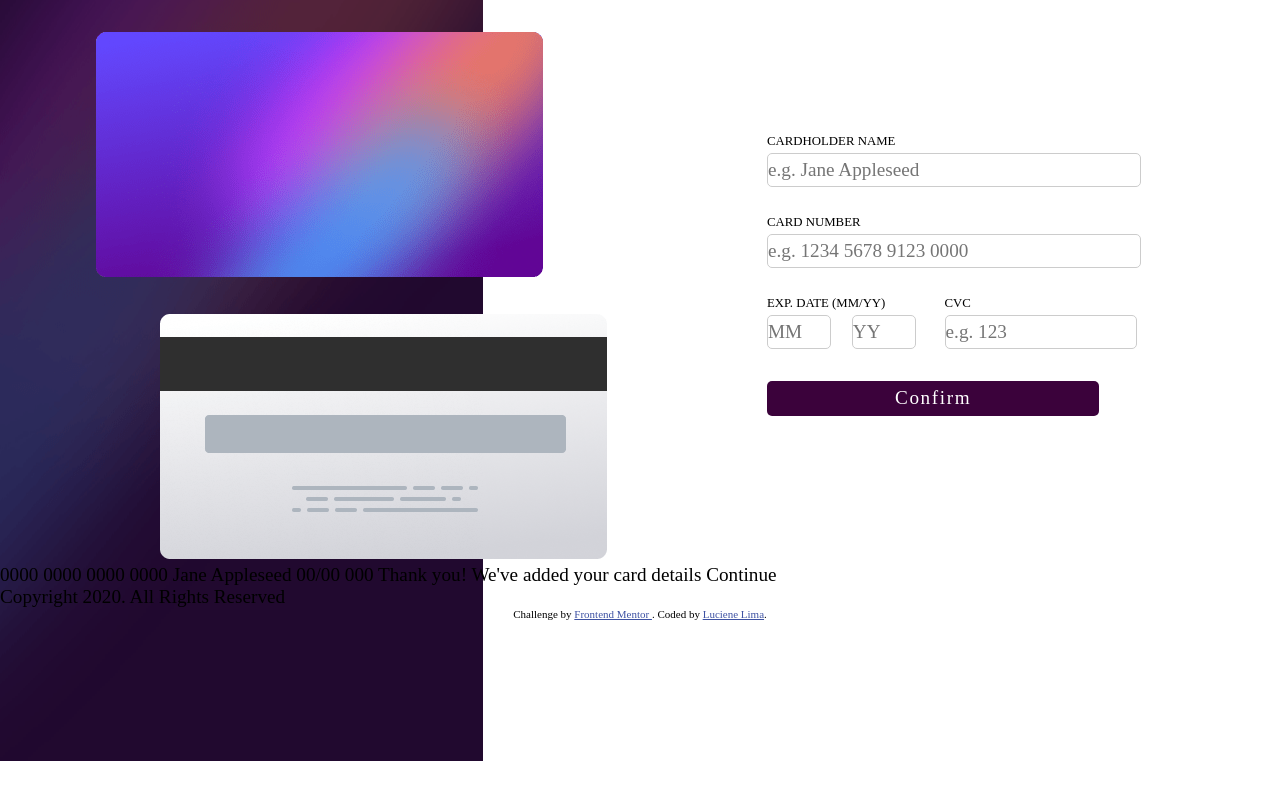
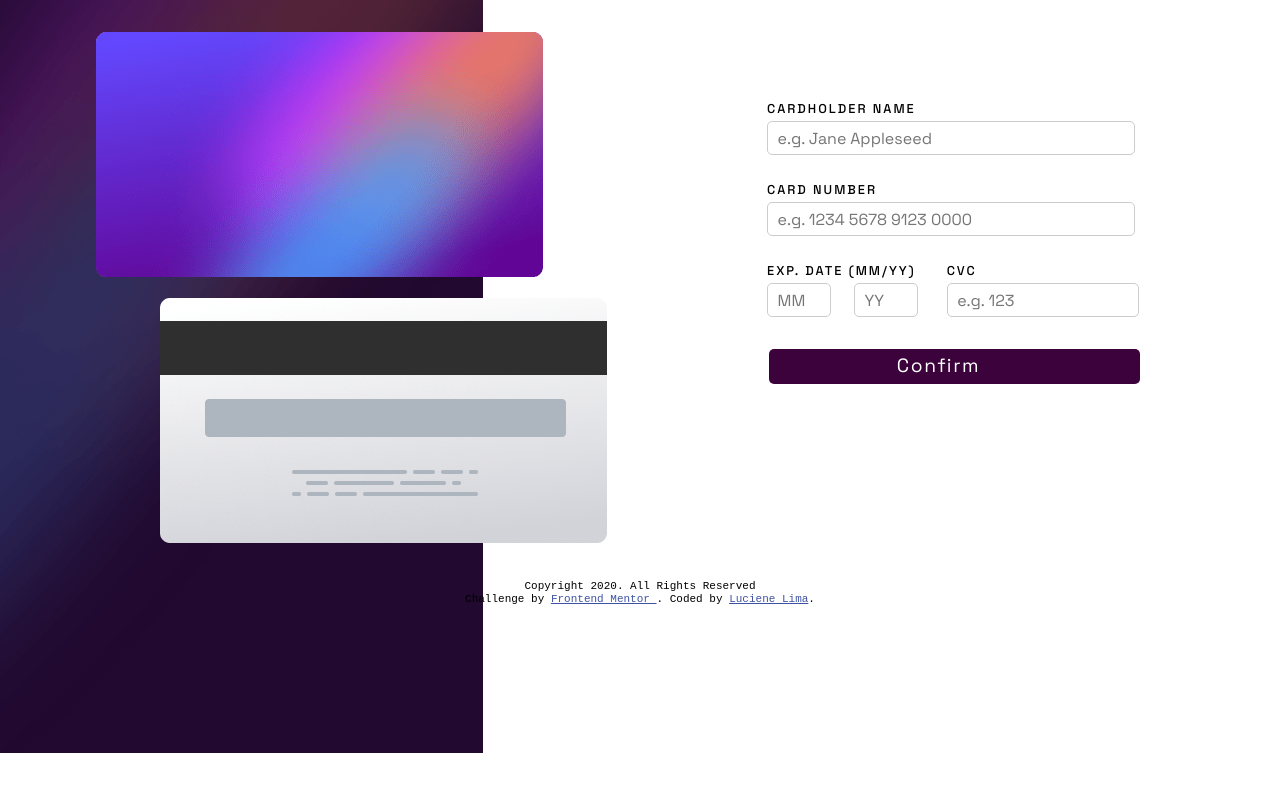
Before and after one commit to lucienelima8/Formulario-interativo-de-cartao-de-credito, a plain HTML site: page index.html in a window 1280 px wide. Drawn offline with Linux system fonts and the light colour scheme.

Commit message:
inseri a font do google fonts, configurei o btn, falta ajusta text do btn

```diff
--- a/css/estilo.css
+++ b/css/estilo.css
@@ -1,3 +1,6 @@
+/*Importando font do google fonts: Space Grotesk */
+@import url('https://fonts.googleapis.com/css2?family=Space+Grotesk:wght@300..700&display=swap');
+
 * {
     margin: 0;
     padding: 0;
@@ -6,15 +9,25 @@
 }
 
 body {
-    font-size: 1.2rem;
     justify-content: center;
     align-items: center;
+
+    font-size: 1.2rem;
+    letter-spacing: 2px;
+
+    /*Font importada do google fonts: Space Grotesk*/
+    font-family: "Space Grotesk", sans-serif;
+    font-optical-sizing: auto;
+    font-weight: 500;
+    font-style: normal;
+
 
     /*Imagem de fundo na lateral esquerda*/
     background-image: url(../images/bg-main-desktop.png);
     background-repeat: no-repeat;
     background-size: auto;
     background-position: left center;
+
 
 }
 
@@ -41,7 +54,7 @@ body {
 
 /*Div imagem da frente do cartão*/
 .div_img_frente_cartao {
-    margin-bottom: 2rem;
+    margin-bottom: 1rem;
     margin-left: 6rem;
 
 
@@ -56,6 +69,7 @@ body {
 /*Div imagem de trás do cartão*/
 .div_img_tras_cartao {
     margin-left: 10rem;
+    margin-bottom: 0;
 
 
 }
@@ -71,7 +85,7 @@ body {
 
 /*2º Article com os dados a serem digitados pelo usuário*/
 .article_dados {
-    margin-top: 6rem;
+    margin-top: 4rem;
 
 
 }
@@ -88,9 +102,18 @@ input {
     margin-top: .2rem;
     border: 1px solid #ccc;
     border-radius: 5px;
+    padding-left: .3rem;
 
 
 }
+
+
+/*Todos os placeholders*/
+::placeholder {
+    padding-left: .3rem;
+    font-size: 1rem;
+}
+
 
 /*Mudar a borda de todos os inputs ao clicar com o mousse*/
 input:focus {
@@ -205,10 +228,7 @@ input[type=number]::-webkit-inner-spin-button {
     /*padding-right: 12rem;*/
 
 
-
-
 }
-
 
 
     /*BOTÃO*/
@@ -217,33 +237,53 @@ input[type=number]::-webkit-inner-spin-button {
     margin-top: 2rem;
     align-items: center;
     justify-content: center;
+    text-align: center;
 
 
 }
 
 /*Botão*/
-button {
+.btn_tex {
     font-size: 1.2rem;
     letter-spacing: .1rem;
-    padding: .4rem 8rem .4rem 8rem;
+    padding: .4rem 10rem .4rem 8rem;
     border-radius: 5px;
     cursor: pointer;
     border: none;
     background-color: rgb(59, 2, 59);
     color: white;
+    /*width: auto;*/
+    text-align: center;
+
 
 }
 
-button:hover {
+.btn_tex:hover {
     background-color: rgba(59, 2, 59, 0.781);
 }
 
 
 
+
+
     /*FOOTER*/
+
+.div_footer {
+    justify-content: center;
+    align-items: center;
+    margin-top: 2rem;
+
+    font-family: 'Courier New', Courier, monospace;
+    letter-spacing: 0;
+
+
+
+}
 
 /*Copyright*/
 .p_copyright {
+    font-size: 11px;
+    text-align: center;
 
 
 }
--- a/index.html
+++ b/index.html
@@ -133,7 +133,7 @@
         <!-- Div pro botão -->
         <div class="div_botao">
 
-          <button>Confirm</button>
+          <button class="btn_tex">Confirm</button>
 
         </div>
 
@@ -144,49 +144,41 @@
     </section>
 
 
-
-
-
-
-
   </main>
 
+  <!-- COLOCAR ISSO NO JS -->
 
-
-  0000 0000 0000 0000
+  <!-- 0000 0000 0000 0000
   Jane Appleseed
   00/00
 
-  000
-
-
+  000-->
 
 
 
   <!-- Completed state start -->
 
-  Thank you!
+  <!-- Thank you!
   We've added your card details
-  Continue
+  Continue-->
 
-  <!-- <div class="attribution">
 
-    Challenge by <a href="https://www.frontendmentor.io?ref=challenge" target="_blank">Frontend Mentor</a>.
-    Coded by <a href="#">Your Name Here</a>.
-
-  </div>-->
 
 
   <!-- FOOTER -->
 
   <footer>
 
-    <!-- Copyright -->
-    <p class="p_copyright">Copyright 2020. All Rights Reserved</p>
+    <div class="div_footer">
 
-    <!-- Autora -->
-    <div class="attribution">Challenge by <a class="attibution_link" href="https://www.frontendmentor.io?ref=challenge" target="_blank"> Frontend Mentor </a>.
-      Coded by <a class="attibution_link" href="https://github.com/lucienelima8" target="_blank"> Luciene Lima</a>.
+      <!-- Copyright -->
+      <p class="p_copyright">Copyright 2020. All Rights Reserved</p>
+
+      <!-- Autora -->
+      <div class="attribution">Challenge by <a class="attibution_link" href="https://www.frontendmentor.io?ref=challenge" target="_blank"> Frontend Mentor </a>.
+        Coded by <a class="attibution_link" href="https://github.com/lucienelima8" target="_blank"> Luciene Lima</a>.
+      </div>
+
     </div>
 
   </footer>
```
